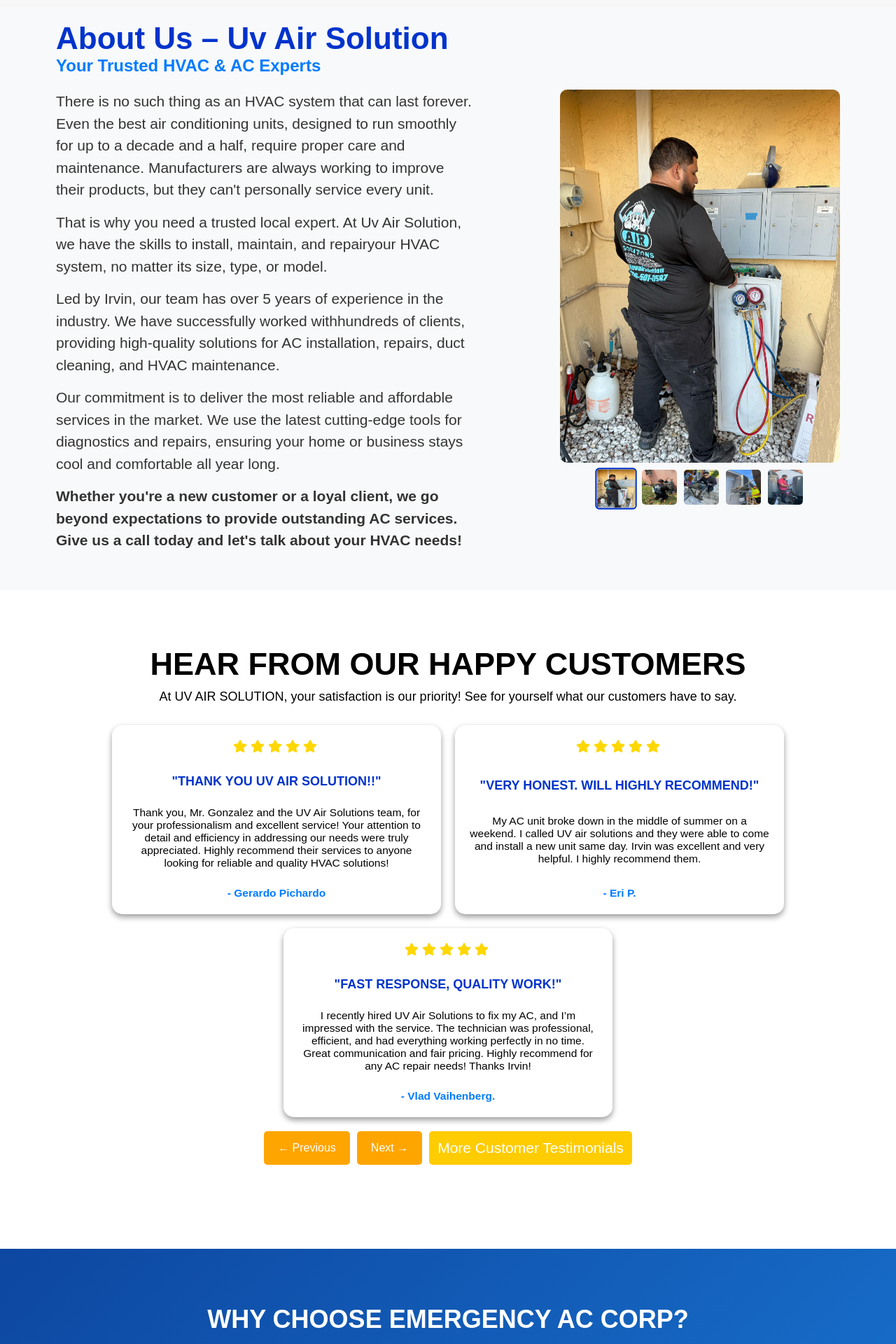
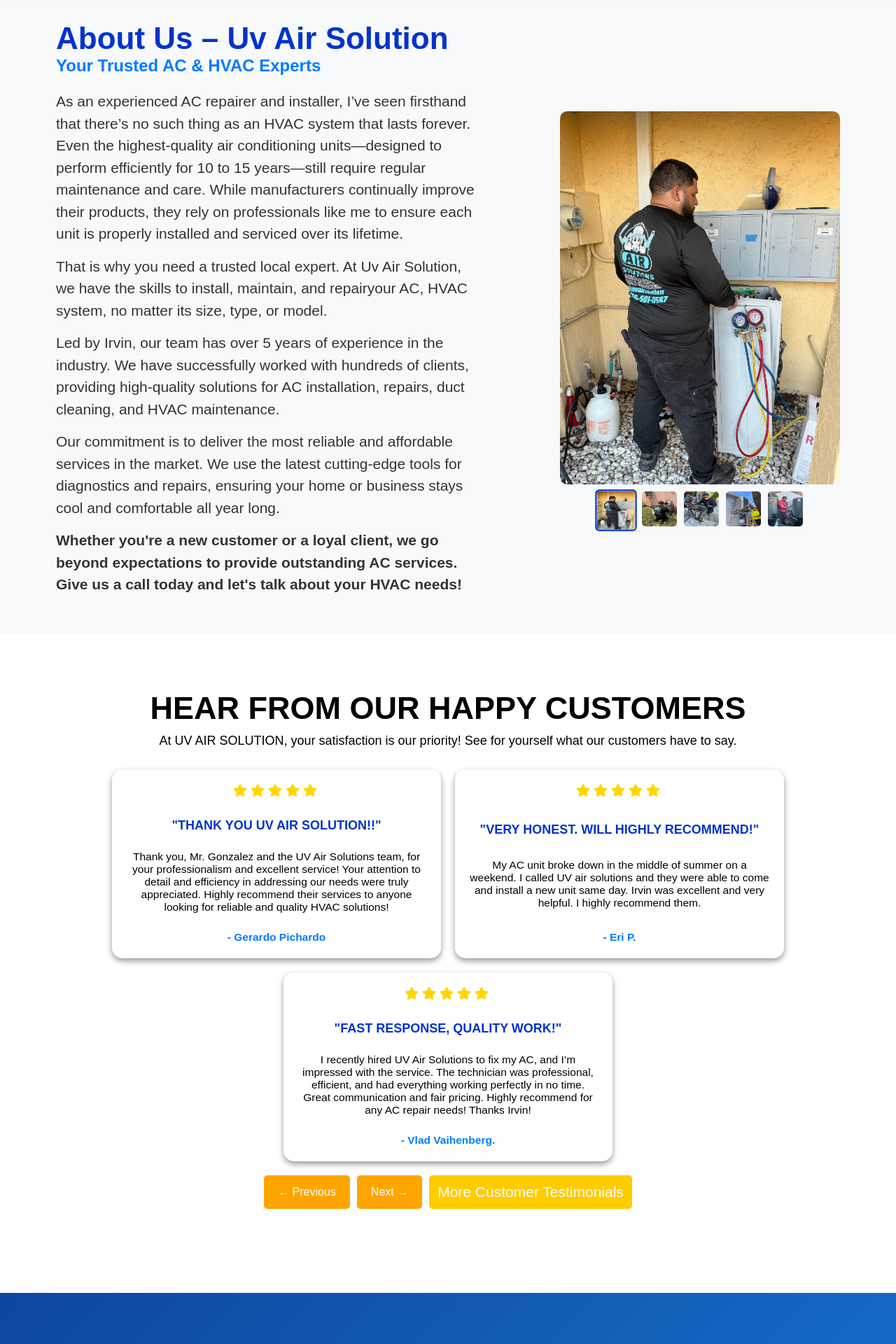
Before and after one commit to ibrahimshah00/UVAirSolution, a React (Vite) app: page /about in a window 1280 px wide. Shown: the part 120-2040 px from the top of the page at 70% size. Built offline with nearby package versions, Linux system fonts and the light colour scheme.

Commit message:
Added full project files

```diff
--- a/index.html
+++ b/index.html
@@ -4,7 +4,7 @@
     <meta charset="UTF-8" />
     <link rel="icon" type="image/svg+xml" href="./src/assets/logof.png" />
     <meta name="viewport" content="width=device-width, initial-scale=1.0" />
-    <title>uv air solution</title>
+    <title>uvairsolution</title>
   </head>
   <body>
     <div id="root"></div>
--- a/src/App.css
+++ b/src/App.css
@@ -1582,7 +1582,9 @@
 .next {
   right: 10px;
 }
-
+.gallery-description{
+  font-size: 18px;
+}
 /* Mobile Responsiveness */
 @media (max-width: 768px) {
   .gallery-title {
--- a/src/Navbar/About.jsx
+++ b/src/Navbar/About.jsx
@@ -79,18 +79,18 @@
       {/* Left Side - About Section */}
       <div className="about-text">
         <h1>About Us – Uv Air Solution</h1>
-        <h2>Your Trusted HVAC & AC Experts</h2>
+        <h2>Your Trusted AC & HVAC Experts</h2>
         <p>
-          There is no such thing as an HVAC system that can last forever. Even the best air conditioning units, designed to run smoothly for up to a decade and a half, require proper care and maintenance.
-          Manufacturers are always working to improve their products, but they can't personally service every unit.
-        </p>
+  As an experienced AC repairer and installer, I’ve seen firsthand that there’s no such thing as an HVAC system that lasts forever. Even the highest-quality air conditioning units—designed to perform efficiently for 10 to 15 years—still require regular maintenance and care. While manufacturers continually improve their products, they rely on professionals like me to ensure each unit is properly installed and serviced over its lifetime.
+</p>
+
         <p>
           That is why you need a trusted local expert. At <span className="highlight">Uv Air Solution</span>, we have the skills to <span className="highlight">install, maintain, and repair</span>
-          your HVAC system, no matter its <span className="highlight">size, type, or model</span>.
+          your AC, HVAC system, no matter its <span className="highlight">size, type, or model</span>.
         </p>
         <p>
           Led by <span className="highlight">Irvin</span>, our team has <span className="highlight">over 5 years of experience</span> in the industry. We have successfully worked with
-          <span className="highlight">hundreds of clients</span>, providing high-quality solutions for <span className="highlight">AC installation, repairs, duct cleaning, and HVAC maintenance</span>.
+          <span className="highlight"> hundreds of clients</span>, providing high-quality solutions for <span className="highlight">AC installation, repairs, duct cleaning, and HVAC maintenance</span>.
         </p>
         <p>
           Our commitment is to deliver the most <span className="highlight">reliable and affordable services</span> in the market. We use the latest cutting-edge tools for diagnostics and repairs,
--- a/src/Navbar/DuctCleaning.jsx
+++ b/src/Navbar/DuctCleaning.jsx
@@ -27,6 +27,25 @@
           <span className="highlight">Emergency AC Corp</span> offers expert air duct cleaning with advanced tools to remove
           contaminants and improve air circulation.
         </p>
+
+
+
+        <p>
+        With years of experience as an <span className="highlight">AC repair technician and installer</span>, we not only clean ducts
+        but also assess your HVAC system’s performance to ensure everything runs smoothly and efficiently.
+      </p>
+      <p>
+        Whether you’re dealing with decreased airflow, strange odors, or excessive dust, our certified team is equipped
+        to handle all your duct and AC service needs. From full-system cleanings to UV light installations for ongoing
+        protection, we’ve got you covered.
+      </p>
+      <p>
+        Serving both <span className="highlight">residential</span> and <span className="highlight">commercial clients </span>
+         across Florida, we pride ourselves on providing quick, reliable, and affordable solutions. Don’t wait until
+        indoor air problems affect your health — contact us today for a free inspection and breathe cleaner air tomorrow.
+      </p>
+
+
       </div>
 
       {/* Right Side - Image Section */}
--- a/src/Navbar/Footer.jsx
+++ b/src/Navbar/Footer.jsx
@@ -15,9 +15,9 @@
           <ul>
             <li><a href="/">HOME</a></li>
             <li><a href="/about">ABOUT US</a></li>
+            <li><a href="/services">SERVICES</a></li>
             <li><a href="/duct-cleaning">AIR DUCT CLEANING</a></li>
             <li><a href="/gallery">GALLERY</a></li>
-            <li><a href="/services">SERVICE AREA</a></li>
             <li><a href="/contact">CONTACT US</a></li>
           </ul>
         </div>
--- a/src/Navbar/ServiceSection.jsx
+++ b/src/Navbar/ServiceSection.jsx
@@ -10,7 +10,7 @@
       <div className="service-content">
         <div>
         <h4 className="highlight-text">
-        Cooler than your <span>Ex's heart.</span> Try <span>UV AIR SOLUTIONS.</span>
+        Cooler than your <span>Ex's heart.</span> Try <span>UV AIR SOLUTION.</span>
         </h4>
         <h1>Fast and reliable service</h1>
         </div>
--- a/src/Navbar/WhyChoose.jsx
+++ b/src/Navbar/WhyChoose.jsx
@@ -13,7 +13,7 @@
 const WhyChoose = () => {
   return (
     <section className="why-choose">
-      <h2>WHY CHOOSE EMERGENCY AC CORP?</h2>
+      <h2>WHY CHOOSE UV AIR SOLUTION?</h2>
       <div className="features">
         {features.map((item, index) => (
           <div key={index} className="feature">
```
